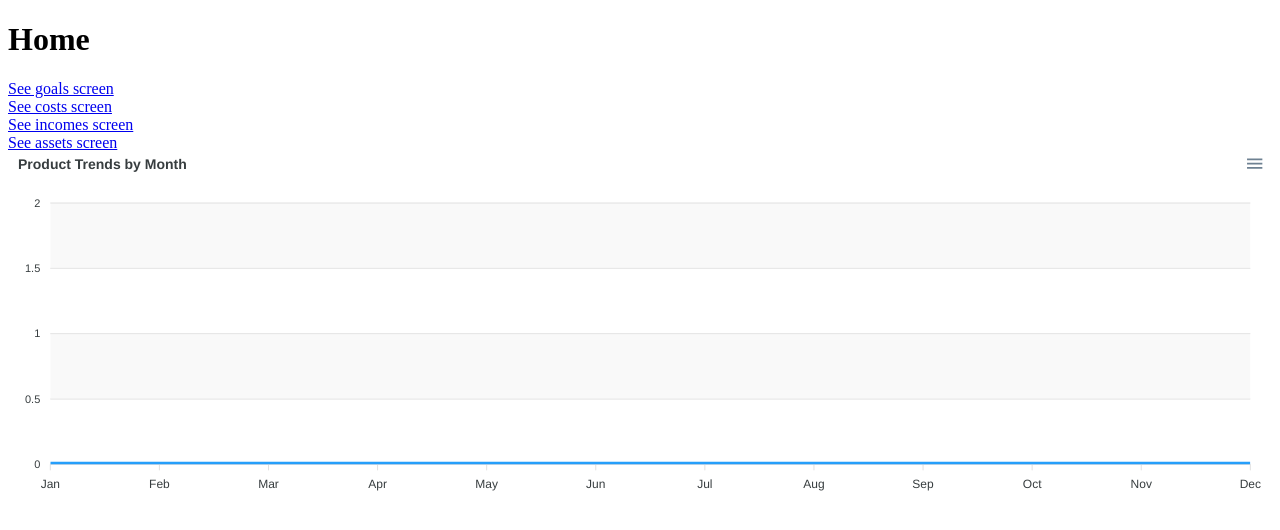
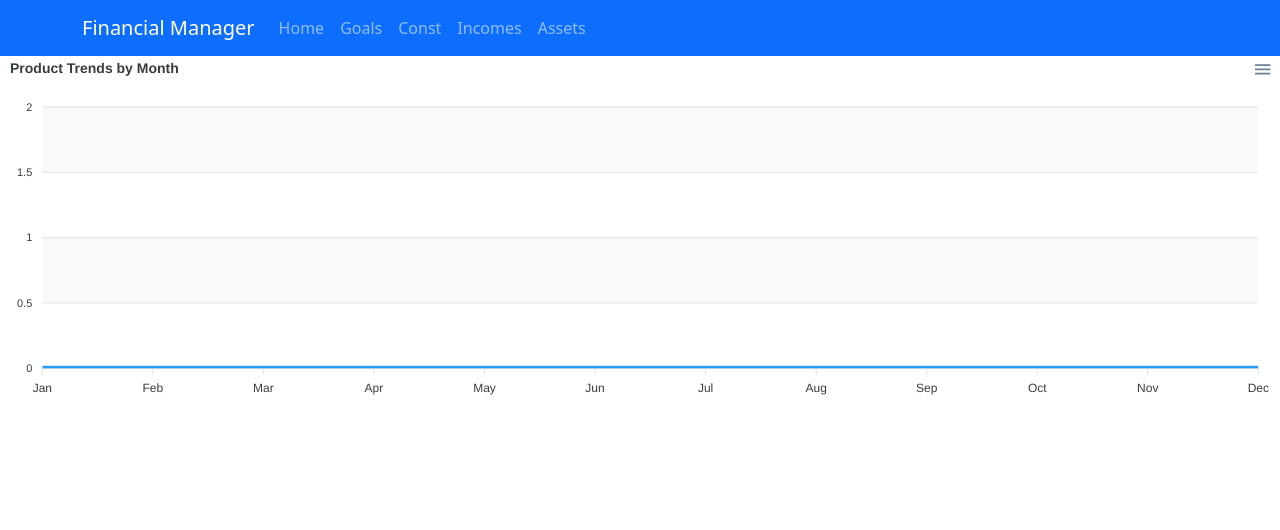
Before and after one commit to andrej286/finance_manager_ui, a React (Create React App) app: page /home in a window 1280 px wide. Shown: the top 530 px of the page. Built offline with nearby package versions, Linux system fonts and the light colour scheme.

Commit message:
Added react bootstrap and navbar component

```diff
--- a/package.json
+++ b/package.json
@@ -8,8 +8,10 @@
     "@testing-library/user-event": "^13.5.0",
     "apexcharts": "^3.46.0",
     "axios": "^1.6.7",
+    "bootstrap": "^5.3.3",
     "react": "^18.2.0",
     "react-apexcharts": "^1.4.1",
+    "react-bootstrap": "^2.10.2",
     "react-dom": "^18.2.0",
     "react-final-form": "^6.5.9",
     "react-redux": "^9.1.0",
--- /dev/null
+++ b/src/components/finance-navbar.jsx
@@ -0,0 +1,21 @@
+import React from 'react';
+import {Container, Navbar, Nav, Badge} from "react-bootstrap";
+
+export const FinanceNavbar = () => {
+  console.log('placeholder');
+
+  return (
+    <Navbar bg="primary" variant="dark" data-bs-theme="dark">
+      <Container>
+        <Navbar.Brand href="/home">Financial Manager</Navbar.Brand>
+        <Nav className="me-auto">
+          <Nav.Link href="/home">Home</Nav.Link>
+          <Nav.Link href="/goals">Goals</Nav.Link>
+          <Nav.Link href="/costs">Const</Nav.Link>
+          <Nav.Link href="/incomes">Incomes</Nav.Link>
+          <Nav.Link href="/assets">Assets</Nav.Link>
+        </Nav>
+      </Container>
+    </Navbar>
+  );
+};
--- a/src/index.js
+++ b/src/index.js
@@ -2,6 +2,7 @@ import React from 'react';
 import ReactDOM from 'react-dom/client';
 import App from './App';
 import reportWebVitals from './reportWebVitals';
+import '../node_modules/bootstrap/dist/css/bootstrap.min.css';
 
 const root = ReactDOM.createRoot(document.getElementById('root'));
 root.render(
--- a/src/pages/home/index.jsx
+++ b/src/pages/home/index.jsx
@@ -4,6 +4,7 @@ import {fetchAccessToken} from "../../api/http-utils/auth";
 import {fetchIncomes} from "../../api/http-utils/incomes";
 import ReactApexChart from 'react-apexcharts';
 import {getMonthlyTotal} from "./util";
+import {FinanceNavbar} from "../../components/finance-navbar";
 
 export const Home = () => {
   const location = useLocation();
@@ -68,14 +69,7 @@ export const Home = () => {
 
   return (
     <>
-      <h1>Home</h1>
-      <Link to="/goals">See goals screen</Link>
-      <br/>
-      <Link to="/costs">See costs screen</Link>
-      <br/>
-      <Link to="/incomes">See incomes screen</Link>
-      <br/>
-      <Link to="/assets">See assets screen</Link>
+      <FinanceNavbar/>
       <div id="chart">
         <ReactApexChart options={settings.options} series={settings.series} type="line" height={350} />
       </div>
```
Also changed, not shown: 1 other file (tests, documents, lock files or other folders).
